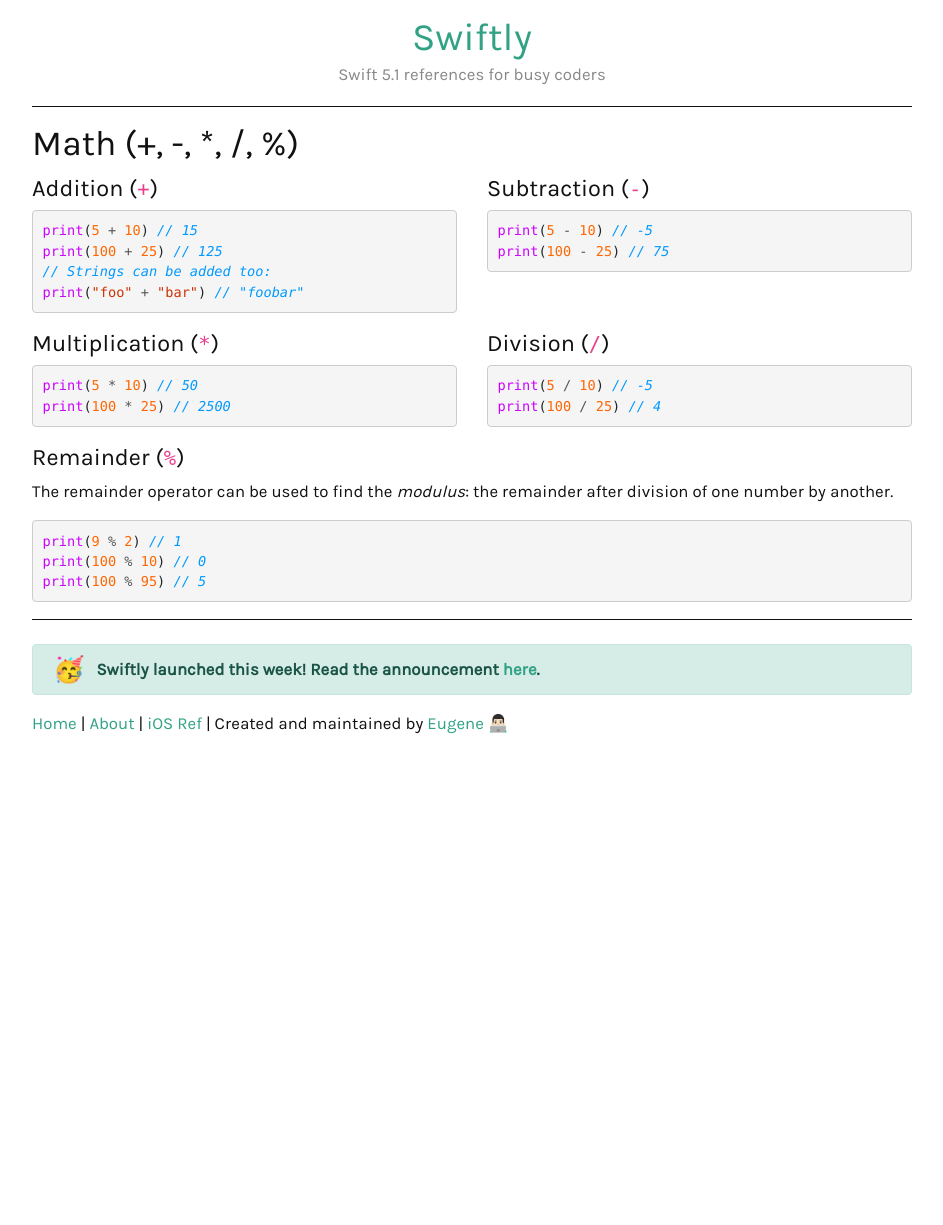
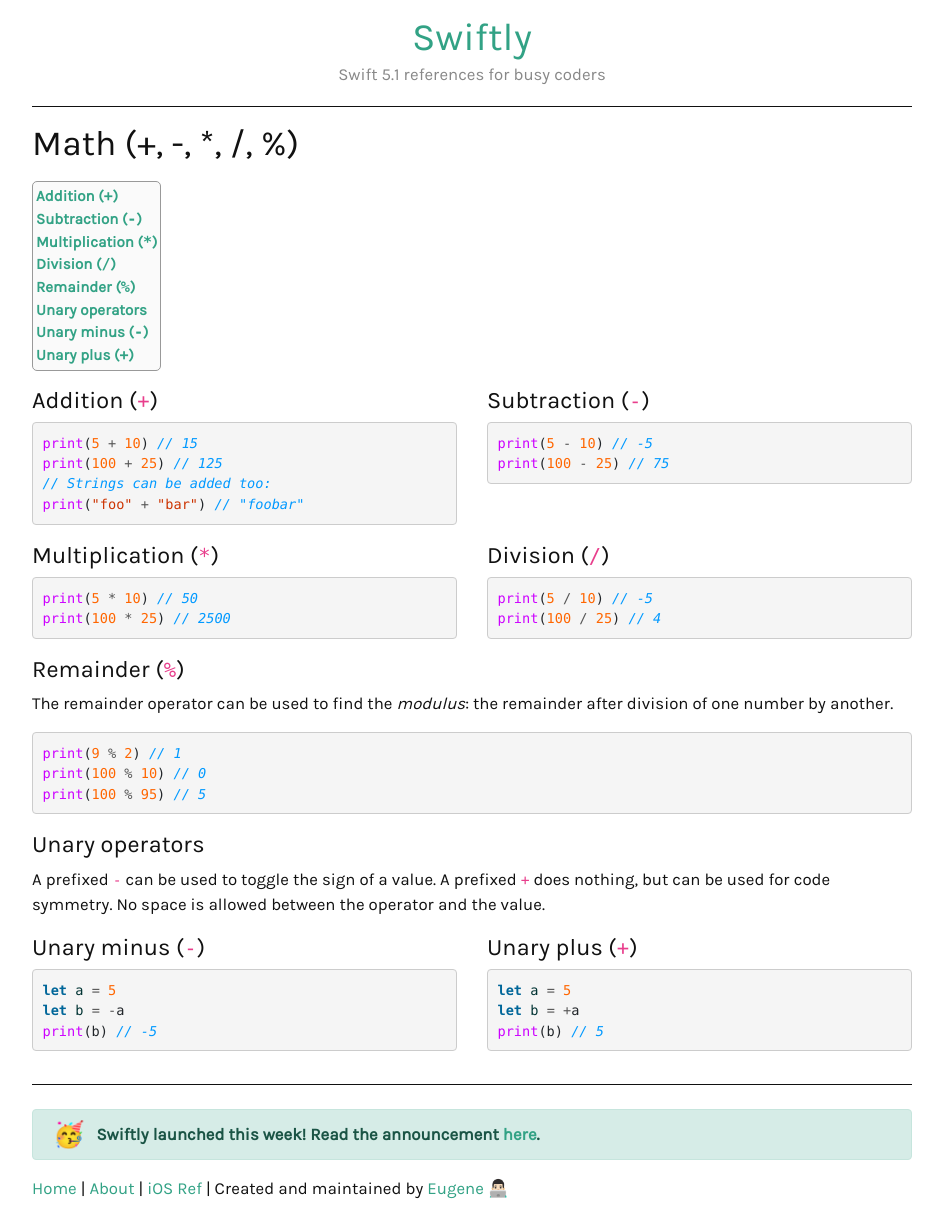
Before and after one commit to ebelinski/swiftly, a Jekyll site: the page built from math.md, in a window 1280 px wide. Shown: the whole page, without its empty margins (168-1111 px from the left). Built offline with Jekyll 4.4.1, drawn with Linux system fonts in a browser that asks for light colours; comment, search, counter and statistics services are not loaded; before the commit the page ends 900 px from its top, so only the background shows below that.

Commit message:
added unary minus, plus

````diff
--- a/math.md
+++ b/math.md
@@ -15,8 +15,14 @@ redirect_from:
   - /times/
   - /remainder/
   - /modulo/
+  - /unary/
+  - /unary-plus/
+  - /unary-minus/
 ---
 {::options parse_block_html="true" /}
+
+* TOC
+{:toc}
 
 {% include opencol.html size=6 newrow=true %}
 
@@ -69,3 +75,29 @@ print(9 % 2) // 1
 print(100 % 10) // 0
 print(100 % 95) // 5
 ```
+
+### Unary operators
+
+A prefixed `-` can be used to toggle the sign of a value. A prefixed `+` does nothing, but can be used for code symmetry. No space is allowed between the operator and the value.
+
+{% include opencol.html size=6 newrow=true %}
+
+### Unary minus (`-`)
+
+```swift
+let a = 5
+let b = -a
+print(b) // -5
+```
+
+{% include closecol.html %}{% include opencol.html size=6 %}
+
+### Unary plus (`+`)
+
+```swift
+let a = 5
+let b = +a
+print(b) // 5
+```
+
+{% include closecol.html closerow=true %}
````
